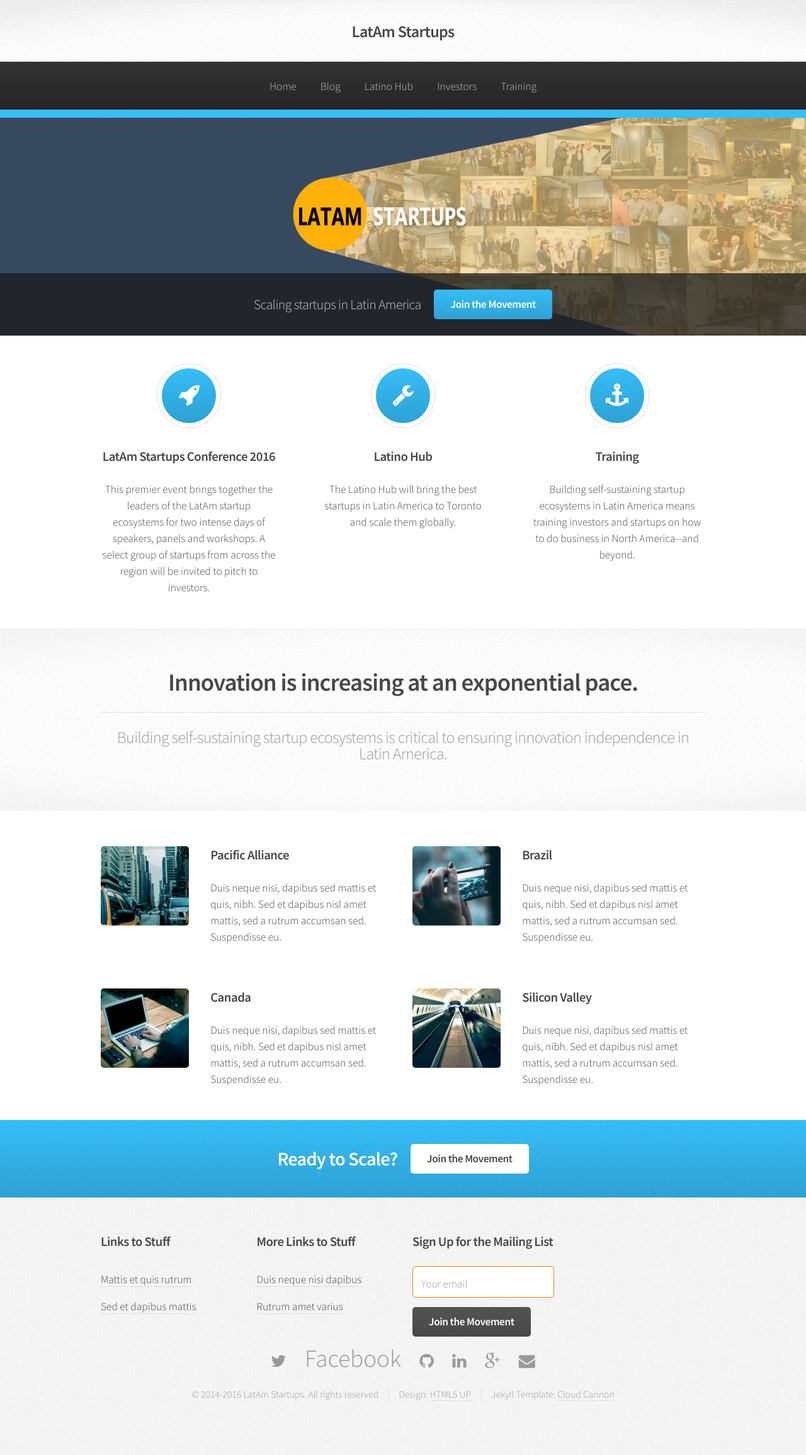
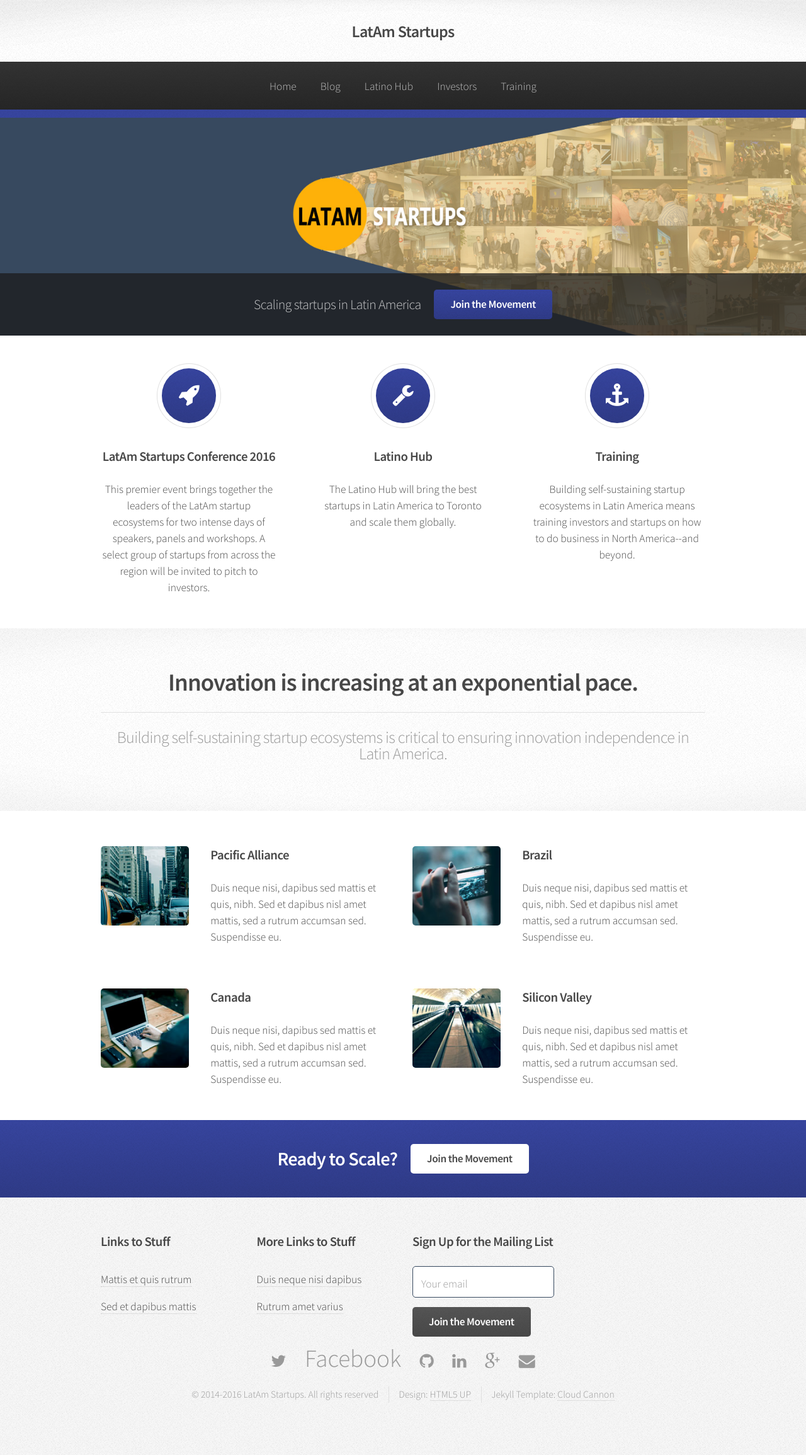
Before and after one commit to LatAmStartups/LatAmStartups.github.io, a Jekyll site: the page built from index.html, in a window 1280 px wide. Shown: the whole page at 63% size. Built offline with Jekyll 4.4.1, drawn with Linux system fonts in a browser that asks for light colours; the list of posts is cut into pages by our own code.

Commit message:
tweaking color scheme

```diff
--- a/_includes/footer.html
+++ b/_includes/footer.html
@@ -26,7 +26,7 @@
 							<form action="https://latamstartups.us10.list-manage.com/subscribe/post?u=1ef94346c2d41c7d3e2b019d7&id=04afebe6b6" method="post" id="mc-embedded-subscribe-form" name="mc-embedded-subscribe-form" class="validate" target="_blank" novalidate>
 								<div class="row half collapse-at-2">
 									<div class="6u">
-									    <input type="text" name="EMAIL" class="form-control" placeholder="Your email" style="border-color:#f27f07 !important;"/>
+									    <input type="text" name="EMAIL" class="form-control" placeholder="Your email" style="border-color:#37495f !important;"/>
 									</div>
 								</div>
 								<div class="row half">
--- a/assets/css/style-narrower.css
+++ b/assets/css/style-narrower.css
@@ -115,7 +115,7 @@
 		background-image: linear-gradient(top, rgba(0,0,0,0), rgba(0,0,0,0.3)), url("images/bg01.png");
 		height: 44px;
 		line-height: 44px;
-		box-shadow: 0 4px 0 0 #37c0fb;
+		box-shadow: 0 4px 0 0 #37495f;
 	}
 
 		#titleBar .title {
--- a/assets/css/style.css
+++ b/assets/css/style.css
@@ -41,13 +41,13 @@
 		-o-transition: color 0.2s ease-in-out, border-color 0.2s ease-in-out, opacity 0.2s ease-in-out;
 		-ms-transition: color 0.2s ease-in-out, border-color 0.2s ease-in-out, opacity 0.2s ease-in-out;
 		transition: color 0.2s ease-in-out, border-color 0.2s ease-in-out, opacity 0.2s ease-in-out;
-		color: #37c0fb;
+		color: #37459f;
 		text-decoration: none;
 		border-bottom: dotted 1px;
 	}
 
 		a:hover {
-			color: #37c0fb;
+			color: #37459f;
 			border-bottom-color: transparent;
 		}
 
@@ -188,7 +188,7 @@
 		input[type="password"]:focus,
 		input[type="email"]:focus,
 		textarea:focus {
-			border-color: #37c0fb;
+			border-color: #37459f;
 		}
 
 	input[type="text"],
@@ -296,7 +296,7 @@
 		.icon.major {
 			text-align: center;
 			cursor: default;
-			background-color: #37c0fb;
+			background-color: #37459f;
 			background-image: -moz-linear-gradient(top, rgba(0,0,0,0), rgba(0,0,0,0.15)), url("images/bg01.png");
 			background-image: -webkit-linear-gradient(top, rgba(0,0,0,0), rgba(0,0,0,0.15)), url("images/bg01.png");
 			background-image: -o-linear-gradient(top, rgba(0,0,0,0), rgba(0,0,0,0.15)), url("images/bg01.png");
@@ -448,7 +448,7 @@
 		-o-transition: background-color 0.2s ease-in-out, color 0.2s ease-in-out, box-shadow 0.2s ease-in-out;
 		-ms-transition: background-color 0.2s ease-in-out, color 0.2s ease-in-out, box-shadow 0.2s ease-in-out;
 		transition: background-color 0.2s ease-in-out, color 0.2s ease-in-out, box-shadow 0.2s ease-in-out;
-		background-color: #37c0fb;
+		background-color: #37459f;
 		background-image: -moz-linear-gradient(top, rgba(0,0,0,0), rgba(0,0,0,0.15)), url("images/bg01.png");
 		background-image: -webkit-linear-gradient(top, rgba(0,0,0,0), rgba(0,0,0,0.15)), url("images/bg01.png");
 		background-image: -o-linear-gradient(top, rgba(0,0,0,0), rgba(0,0,0,0.15)), url("images/bg01.png");
@@ -596,7 +596,7 @@
 			display: block;
 			width: 100%;
 			height: 0.75em;
-			background-color: #37c0fb;
+			background-color: #37459f;
 			background-image: url("images/bg01.png");
 		}
 
@@ -644,7 +644,7 @@
 						bottom: -0.5em;
 						left: 50%;
 						margin-left: -0.375em;
-						background-color: #37c0fb;
+						background-color: #37459f;
 						background-image: url("images/bg01.png");
 					}
 
@@ -764,7 +764,7 @@
 		}
 
 		.wrapper.style3 {
-			background-color: #37c0fb;
+			background-color: #37459f;
 			background-image: -moz-linear-gradient(top, rgba(0,0,0,0), rgba(0,0,0,0.15)), url("images/bg01.png");
 			background-image: -webkit-linear-gradient(top, rgba(0,0,0,0), rgba(0,0,0,0.15)), url("images/bg01.png");
 			background-image: -o-linear-gradient(top, rgba(0,0,0,0), rgba(0,0,0,0.15)), url("images/bg01.png");
@@ -779,7 +779,7 @@
 			}
 
 				.wrapper.style3 .button:hover {
-					color: #37c0fb !important;
+					color: #37459f !important;
 				}
 
 /* CTA */
@@ -812,7 +812,7 @@
 		}
 
 			#footer a:hover {
-				color: #37c0fb;
+				color: #37459f;
 				border-bottom-color: transparent;
 			}
 
--- a/assets/sass/_vars.scss
+++ b/assets/sass/_vars.scss
@@ -2,7 +2,7 @@
 $color-fg:					#474747;
 $color-fg-bold:				#4c4c4c;
 $color-fg-light:			#999;
-$color-accent-bg:			#37c0fb;
+$color-accent-bg:			#37495f;
 $color-accent-fg:			#fff;
 $color-border:				#e0e0e0;
 
```
